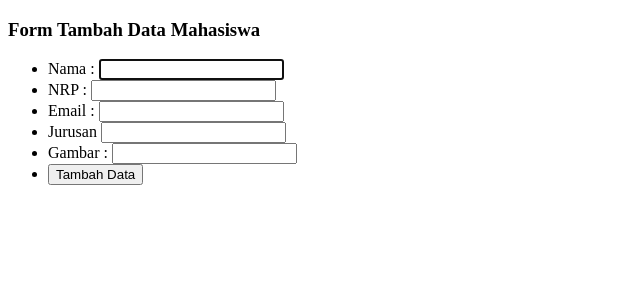
After one commit to alfinbudiyanto/kulon2023_26102006, a PHP site: page /tambah.php in a window 1280 px wide. The commit adds this page. Shown: the top 300 px of the page, without its empty margins (0-640 px from the left). Run offline with PHP 8.4, Linux system fonts and the light colour scheme.

Commit message:
alfinbudiyanto-2.6

```diff
--- a/kuliah/pertemuan1/functions.php
+++ b/kuliah/pertemuan1/functions.php
@@ -22,3 +22,26 @@ function query($query)
   }
   return $rows;
 }
+
+function tambah($data)
+{
+  $conn = koneksi();
+
+  $nama = htmlspecialchars($data['nama']);
+  $nrp = htmlspecialchars($data['nrp']);
+  $email = htmlspecialchars($data['email']);
+  $jurusan = htmlspecialchars($data['jurusan']);
+  $gambar = htmlspecialchars($data['gambar']);
+
+  $query = "INSERT INTO mahasiswa VALUES(
+    null,
+    '$nama',
+    '$nrp',
+    '$email',
+    '$jurusan',
+    '$gambar'
+  )";
+  mysqli_query($conn, $query);
+  echo mysqli_error($conn);
+  return mysqli_affected_rows($conn);
+}
--- a/kuliah/pertemuan1/latihan3.php
+++ b/kuliah/pertemuan1/latihan3.php
@@ -17,6 +17,10 @@ $mahasiswa = query("SELECT * FROM mahasiswa");
 
 <body>
   <h3>Daftar Mahasiswa</h3>
+
+  <a href="tambah.php">Tambah Data Mahasiswa</a>
+  <br></br>
+
   <table border="1" cellpadding="10" cellspacing="0">
     <tr>
       <th>#</th>
--- /dev/null
+++ b/kuliah/pertemuan1/tambah.php
@@ -0,0 +1,72 @@
+<?php
+
+require 'functions.php';
+
+// cek apakan tombol tambah sudah ditekan
+if (isset($_POST['tambah'])) {
+  if (tambah($_POST) > 0) {
+    echo
+    "<script>
+      alert('data berhasil ditambahkan')
+      document.location.href = 'latihan3.php'
+      </script>
+    ";
+  } else {
+    echo "data gagal ditambahkan!";
+  }
+}
+
+?>
+
+<!DOCTYPE html>
+<html lang="en">
+
+<head>
+  <meta charset="UTF-8">
+  <meta http-equiv="X-UA-Compatible" content="IE=edge">
+  <meta name="viewport" content="width=device-width, initial-scale=1.0">
+  <title>Tambah Data Mahasiswa</title>
+</head>
+
+<body>
+  <h3>Form Tambah Data Mahasiswa</h3>
+  <form action="" method="POST">
+    <ul>
+      <li>
+        <label>
+          Nama :
+          <input type="text" name="nama" autofocus required>
+        </label>
+      </li>
+      <li>
+        <label>
+          NRP :
+          <input type="text" name="nrp" required>
+        </label>
+      </li>
+      <li>
+        <label>
+          Email :
+          <input type="text" name="email" required>
+        </label>
+      </li>
+      <li>
+        <label>
+          Jurusan
+          <input type="text" name="jurusan" requierd>
+        </label>
+      </li>
+      <li>
+        <label>
+          Gambar :
+          <input type="text" name="gambar" required>
+        </label>
+      </li>
+      <li>
+        <button type="submit" name="tambah">Tambah Data</button>
+      </li>
+    </ul>
+  </form>
+</body>
+
+</html>
```
